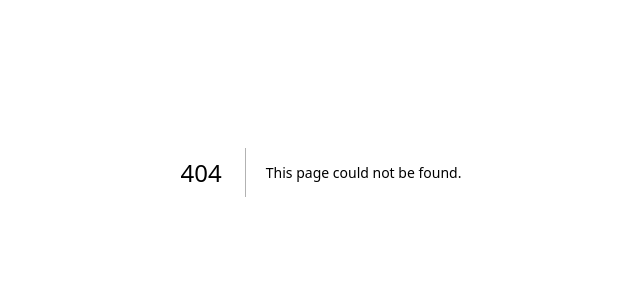
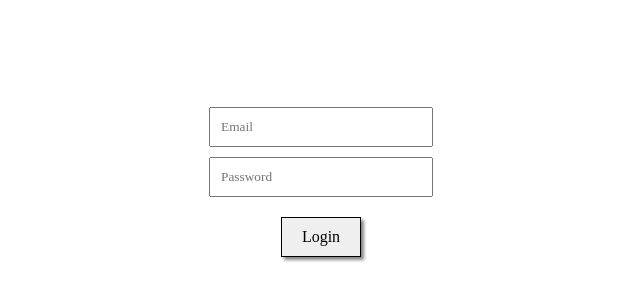
Before and after one commit to cadentj/hackmit, a Next.js app: page /login in a window 1280 px wide. Before the commit this address had no page. Shown: the part 228-528 px from the top of the page, without its empty margins (319-959 px from the left). Built offline with nearby package versions, Linux system fonts and the light colour scheme; a web font is replaced by a local one.

Commit message:
added login page

```diff
--- a/package.json
+++ b/package.json
@@ -7,6 +7,7 @@
   },
   "dependencies": {
     "axios": "^1.5.0",
+    "firebase": "^10.4.0",
     "next": "latest",
     "react": "18.2.0",
     "react-calendar": "^4.6.0",
--- a/pages/LandingPage.js
+++ b/pages/LandingPage.js
@@ -20,7 +20,7 @@ const LandingPage = () => {
   });
 
   const startJourney = () => {
-	window.location.href = '/start';
+	window.location.href = '/login';
   };
 
   return (
--- a/pages/api.js
+++ b/pages/api.js
@@ -1,5 +1,5 @@
 import { initializeApp } from "firebase/app";
-import { getFunctions } from "firebase/functions";
+import { getFunctions, httpsCallable } from "firebase/functions";
 import { getDatabase, ref, onValue } from "firebase/database";
 
 const firebaseConfig = {
--- a/pages/attribute.js
+++ b/pages/attribute.js
@@ -1,5 +1,6 @@
 import React, { useState } from 'react';
 import { useSpring, animated } from 'react-spring';
+import { writeGva } from './api';
 
 const Attributes = () => {
   const [attribute1, setAttribute1] = useState('');
--- /dev/null
+++ b/pages/login.js
@@ -0,0 +1,74 @@
+import React, { useState } from 'react';
+import Image from 'next/image';
+import logo from './januslogo.png';
+
+export default function LoginPage() {
+  const [email, setEmail] = useState('');
+  const [password, setPassword] = useState('');
+
+  const handleLogin = () => {
+    // Handle login logic here
+    console.log(`Logging in with email: ${email} and password: ${password}`);
+	window.location.href = '/start';
+  };
+
+  return (
+    <div className="login-container">
+      <div className="logo">
+        {/* <Image src = {logo} style = {{height: '20%'}}/> */}
+      </div>
+      <div className="login-form">
+        <input
+          type="email"
+          placeholder="Email"
+          value={email}
+          onChange={(e) => setEmail(e.target.value)}
+        />
+        <input
+          type="password"
+          placeholder="Password"
+          value={password}
+          onChange={(e) => setPassword(e.target.value)}
+        />
+        <button onClick={handleLogin} style={{ padding: '10px 20px', fontSize: '1em', cursor: 'pointer', fontFamily: 'myfont' }}>Login</button>
+      </div>
+
+      <style jsx>{`
+        .login-container {
+          display: flex;
+          flex-direction: column;
+          align-items: center;
+          justify-content: center;
+          height: 100vh;
+        }
+        .logo img {
+          width: 100px;
+          height: auto;
+        }
+        .login-form {
+          margin-top: 20px;
+          display: flex;
+          flex-direction: column;
+          align-items: center;
+        }
+        input {
+          margin-bottom: 10px;
+          padding: 10px;
+          width: 200px;
+        }
+        button{
+			border:1px solid black;
+			box-shadow: 3px 3px 3px 0px #888888;
+			margin-top: 10px;
+			padding-left: 10px;
+			cursor: pointer;
+			font-size: 1rem;
+			transition: background-color 0.2s ease;
+		  }
+      button:hover {
+        box-shadow: 5px 5px 3px 0px #888888;
+      }
+      `}</style>
+    </div>
+  );
+}
```
Also changed, not shown: 1 other file (tests, documents, lock files or other folders).
